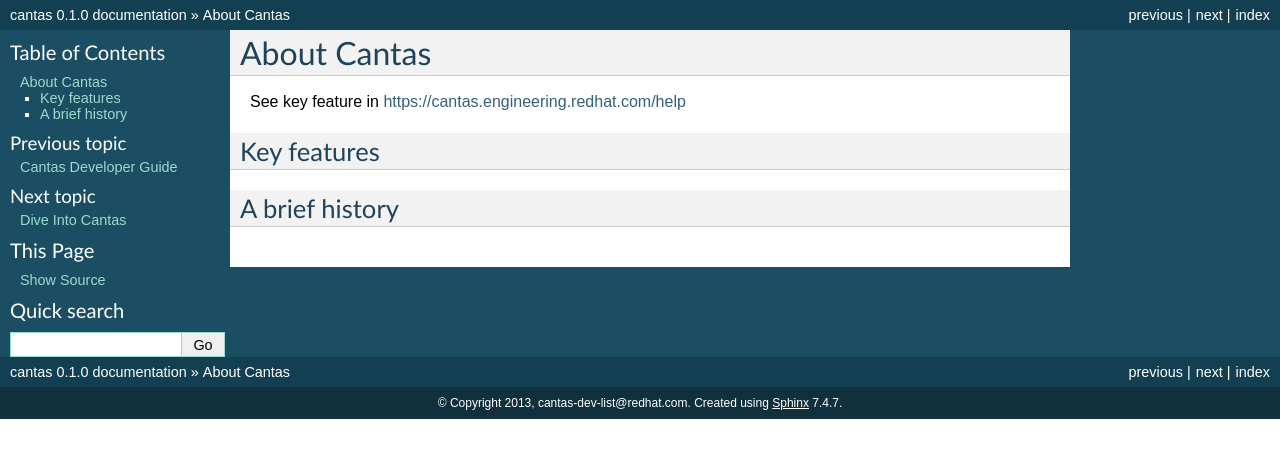
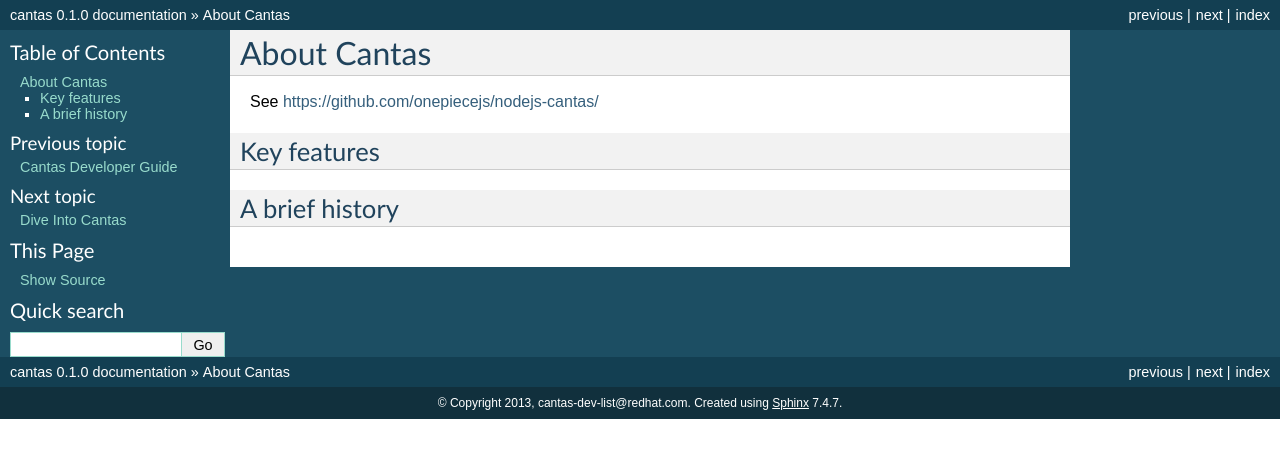
Before and after one commit to onepiecejs/nodejs-cantas, a Sphinx documentation site: the page built from docs/source/about.rst, in a window 1280 px wide. Shown: the top 458 px of the page. Built offline with Sphinx 7.4.7, drawn with Linux system fonts in a browser that asks for light colours.

Commit message:
Update about.rst
Contains pointer to RedHat.com internal URL. Replacing with GitHub.

```diff
--- a/docs/source/about.rst
+++ b/docs/source/about.rst
@@ -3,8 +3,7 @@
 About Cantas
 ===============
 
-See key feature in https://cantas.engineering.redhat.com/help
-
+See https://github.com/onepiecejs/nodejs-cantas/
 
 Key features
 ------------
```
